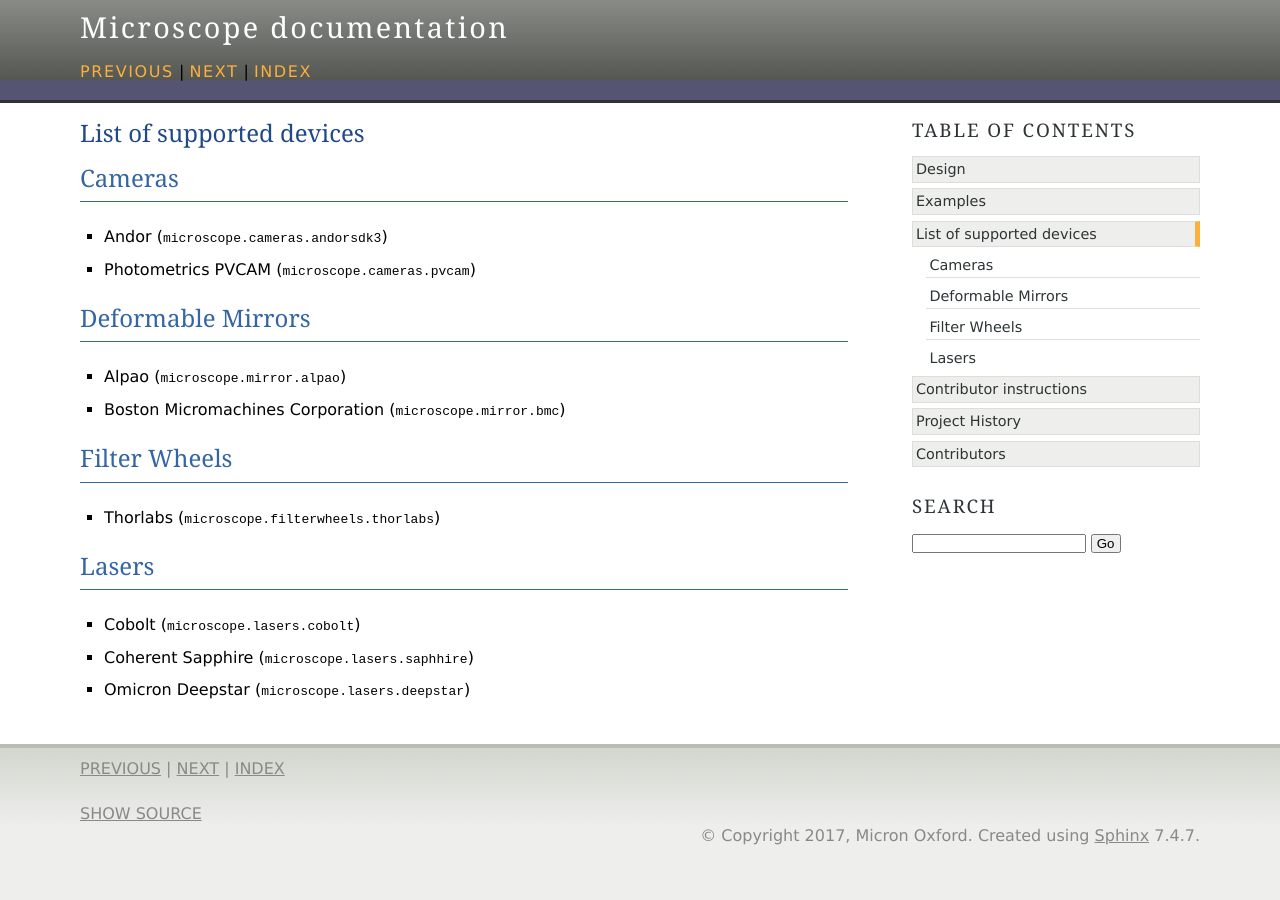
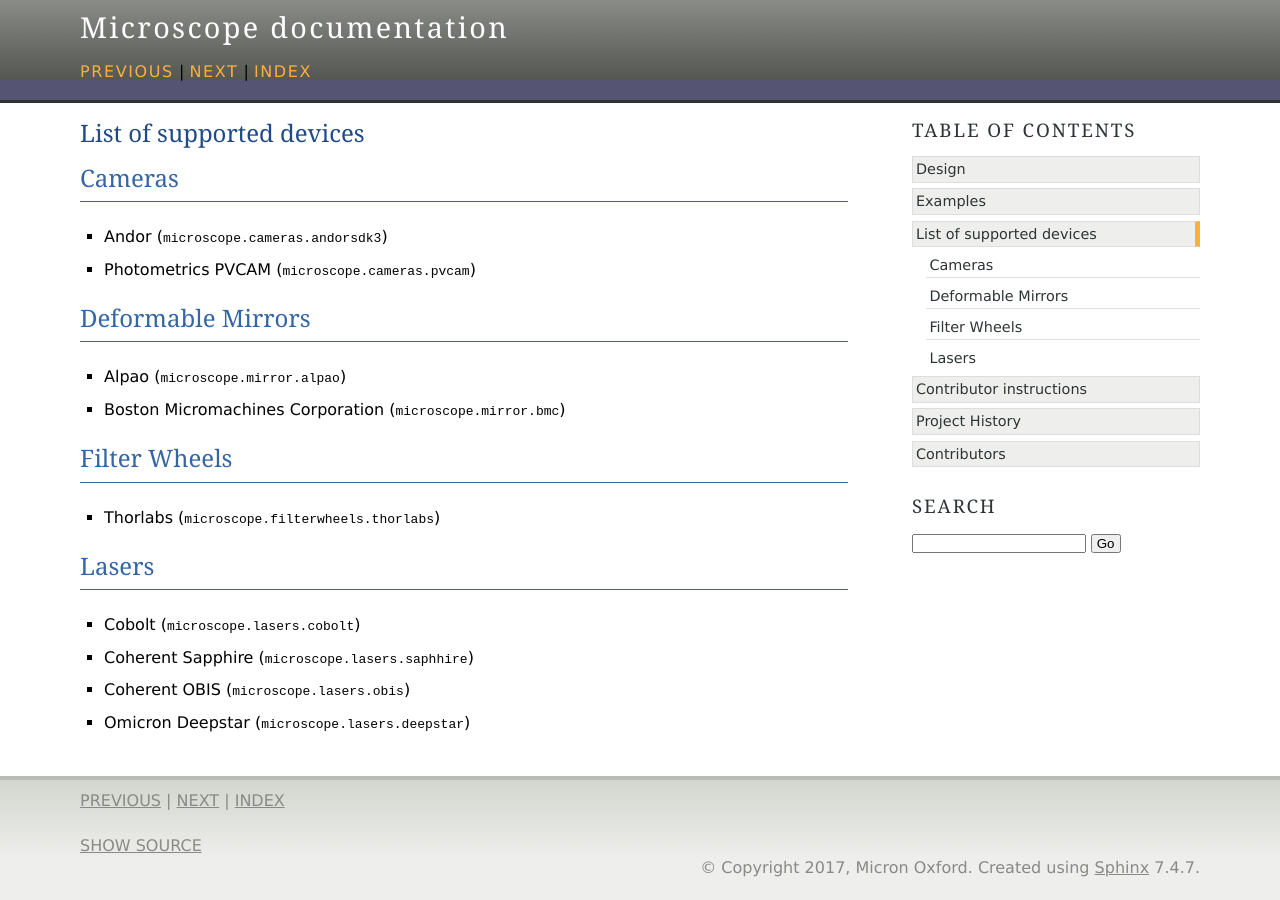
Before and after one commit to python-microscope/microscope, a Sphinx documentation site: the page built from doc/supported-devices.rst, in a window 1280 px wide. Built offline with Sphinx 7.4.7, drawn with Linux system fonts in a browser that asks for light colours; pages that are not in the unit, such as notebooks, are missing from menus.

Commit message:
added supported device

```diff
--- a/doc/supported-devices.rst
+++ b/doc/supported-devices.rst
@@ -32,4 +32,5 @@
 
 - Cobolt (:class:`microscope.lasers.cobolt`)
 - Coherent Sapphire (:class:`microscope.lasers.saphhire`)
+- Coherent OBIS (:class:`microscope.lasers.obis`)
 - Omicron Deepstar (:class:`microscope.lasers.deepstar`)
```
